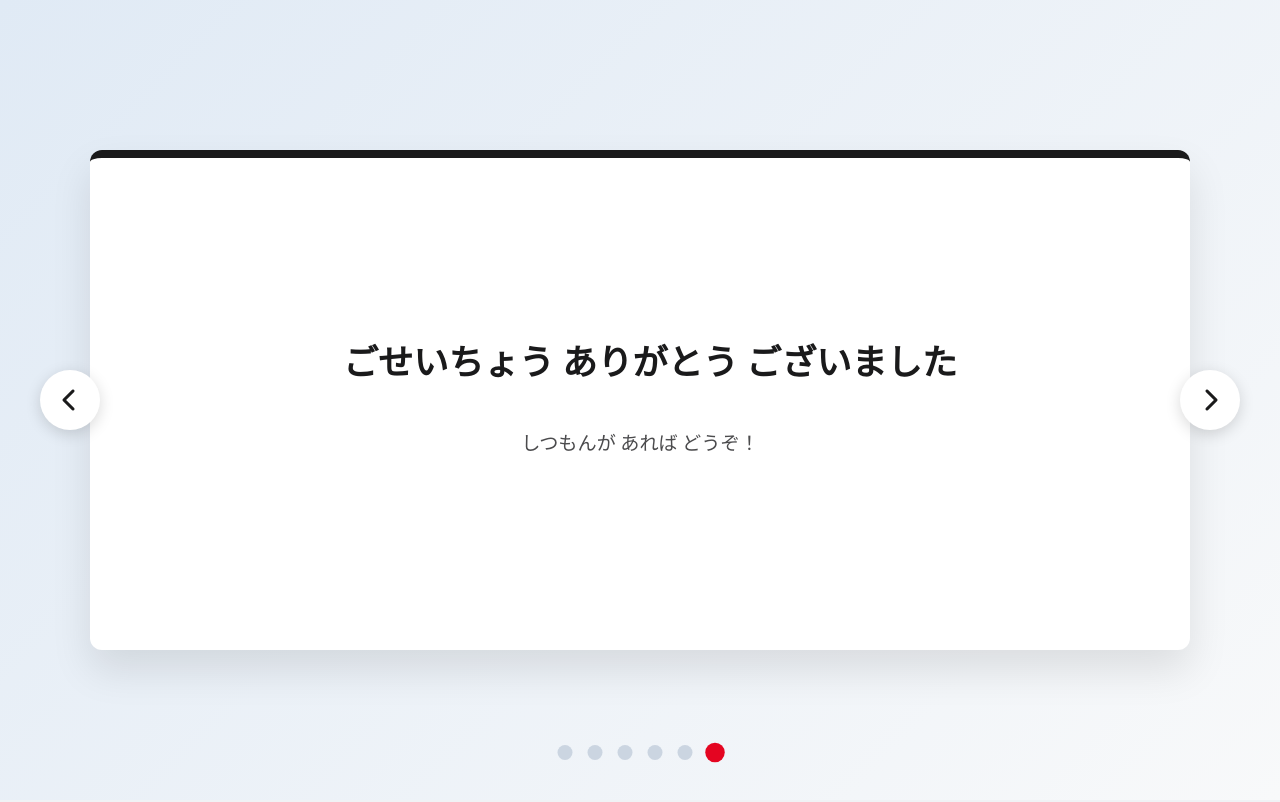
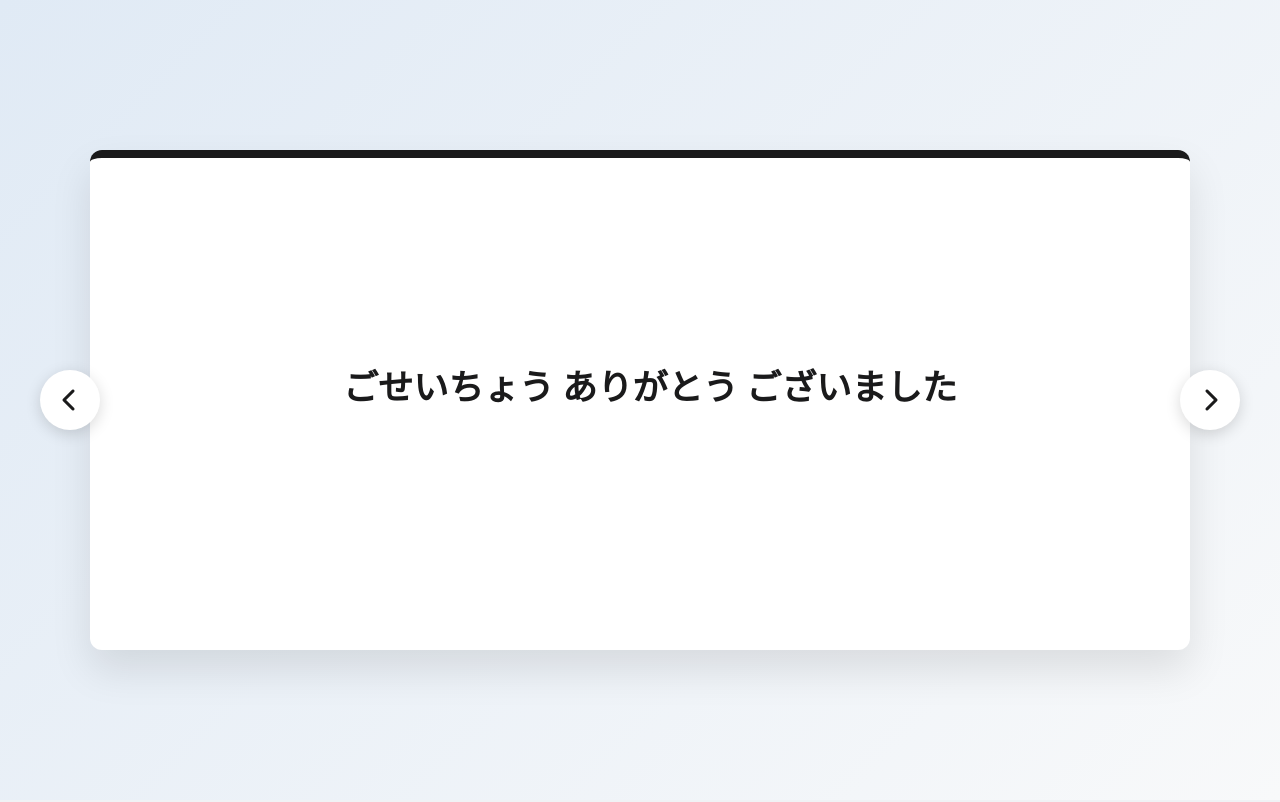
Before and after one commit to pongsupat-dev/presentation_11_06_2026, a plain HTML site: page index.html in a window 1280 px wide. Both pictures are taken after a click on the button 70 px from the left and 400 px from the top of the page. Drawn offline with Linux system fonts and the light colour scheme.

Commit message:
Update HTML content and improve slider functionality

```diff
--- a/index.html
+++ b/index.html
@@ -30,7 +30,6 @@
             overflow: hidden;
         }
 
-        /* Container หลัก */
         .slider-container {
             position: relative;
             width: 100vw;
@@ -41,7 +40,6 @@
             background: linear-gradient(135deg, #e0eaf5 0%, #f8f9fa 100%);
         }
 
-        /* สไตล์ของแต่ละสไลด์ */
         .slide {
             position: absolute;
             top: 0;
@@ -66,7 +64,6 @@
             z-index: 10;
         }
 
-        /* กล่องเนื้อหาหลัก */
         .content-box {
             width: 100%;
             max-width: 1100px;
@@ -81,7 +78,6 @@
             justify-content: center;
         }
 
-        /* หน้าปก */
         #slide-0 .content-box {
             text-align: center;
             background: linear-gradient(135deg, #ffffff 0%, #f8f9fa 100%);
@@ -94,7 +90,6 @@
             margin-bottom: 20px;
         }
 
-        /* หัวข้อสไลด์ */
         .slide-title {
             font-size: 2.2rem;
             font-weight: 700;
@@ -111,7 +106,6 @@
             margin-bottom: 15px;
         }
 
-        /* ปุ่มนำทาง */
         .nav-btn {
             position: absolute;
             top: 50%;
@@ -165,29 +159,33 @@
         <button class="nav-btn prev-btn" onclick="changeSlide(-1)"><i class="fas fa-chevron-left"></i></button>
         <button class="nav-btn next-btn" onclick="changeSlide(1)"><i class="fas fa-chevron-right"></i></button>
 
+        <!-- Slide 1: ปก -->
         <div class="slide active" id="slide-0">
             <div class="content-box">
-                <h1>ほんだぎけんこうぎょう株式会社</h1>
+                <h1>ほんだぎけんこうぎょうかぶしきがいしゃ</h1>
                 <p style="text-align: center; margin-top: 30px;">はっぴょうしゃ：かん</p>
             </div>
         </div>
 
+        <!-- Slide 2: ประวัติ -->
         <div class="slide" id="slide-1">
             <div class="content-box">
                 <h2 class="slide-title">きぎょうの れきし</h2>
                 <p>そうぎょうしゃ：<strong>ほんだ そういちろう</strong></p>
-                <p>1948ねんに せつりつされました。<br>せかいじゅうで じどうしゃや にりんしゃを はんぱいしている すごい かいしゃです。</p>
+                <p>1948ねんに せつりつされた、せかいの モビリティを ささえる すごい かいしゃです。</p>
             </div>
         </div>
 
+        <!-- Slide 3: ปรัชญา -->
         <div class="slide" id="slide-2">
             <div class="content-box">
                 <h2 class="slide-title">ホンダの りねん</h2>
                 <p>「にんげんそんちょう」を かかげています。</p>
-                <p>じりつ、びょうどう、しんらいを たいせつに している ところが、この かいしゃの とくちょうです。</p>
+                <p>じりつ、びょうどう、しんらいを たいせつに している ところが この かいしゃの とくちょうです。</p>
             </div>
         </div>
 
+        <!-- Slide 4: ธุรกิจ -->
         <div class="slide" id="slide-3">
             <div class="content-box">
                 <h2 class="slide-title">じぎょうの つよみ</h2>
@@ -197,17 +195,18 @@
             </div>
         </div>
 
+        <!-- Slide 5: เหตุผลที่แนะนำ -->
         <div class="slide" id="slide-4">
             <div class="content-box">
                 <h2 class="slide-title">この かいしゃの すごいところ</h2>
-                <p>タイの ホンダで はたらいた けいけんから、グローバルな ネットワークと、ＤＸ（デジタルへんかく）で みらいを つくる しせいに かんめいを うけました。</p>
+                <p>タイでの けいけんから、ホンダの グローバルな ネットワークと、ＤＸ（デジタルへんかく）で みらいを つくる しせいに かんめいを うけました。</p>
             </div>
         </div>
 
+        <!-- Slide 6: จบ -->
         <div class="slide" id="slide-5">
             <div class="content-box" style="text-align: center;">
                 <h2 class="slide-title" style="border: none;">ごせいちょう ありがとう ございました</h2>
-                <p>しつもんが あれば どうぞ！</p>
             </div>
         </div>
 
@@ -217,35 +216,13 @@
     <script>
         let currentSlide = 0;
         const slides = document.querySelectorAll('.slide');
-        const totalSlides = slides.length;
-        const dotsContainer = document.getElementById('dots');
-
-        for (let i = 0; i < totalSlides; i++) {
-            const dot = document.createElement('div');
-            dot.classList.add('dot');
-            if (i === 0) dot.classList.add('active');
-            dot.setAttribute('onclick', `goToSlide(${i})`);
-            dotsContainer.appendChild(dot);
+        function updateSlider() {
+            slides.forEach((s, i) => s.classList.toggle('active', i === currentSlide));
         }
-        const dots = document.querySelectorAll('.dot');
-
-        function updateSlider() {
-            slides.forEach(slide => slide.classList.remove('active'));
-            dots.forEach(dot => dot.classList.remove('active'));
-            slides[currentSlide].classList.add('active');
-            dots[currentSlide].classList.add('active');
-        }
-
-        function changeSlide(dir) {
-            currentSlide = (currentSlide + dir + totalSlides) % totalSlides;
+        function changeSlide(d) {
+            currentSlide = (currentSlide + d + slides.length) % slides.length;
             updateSlider();
         }
-
-        function goToSlide(i) {
-            currentSlide = i;
-            updateSlider();
-        }
-
         document.addEventListener('keydown', (e) => {
             if (e.key === 'ArrowRight') changeSlide(1);
             if (e.key === 'ArrowLeft') changeSlide(-1);
```
